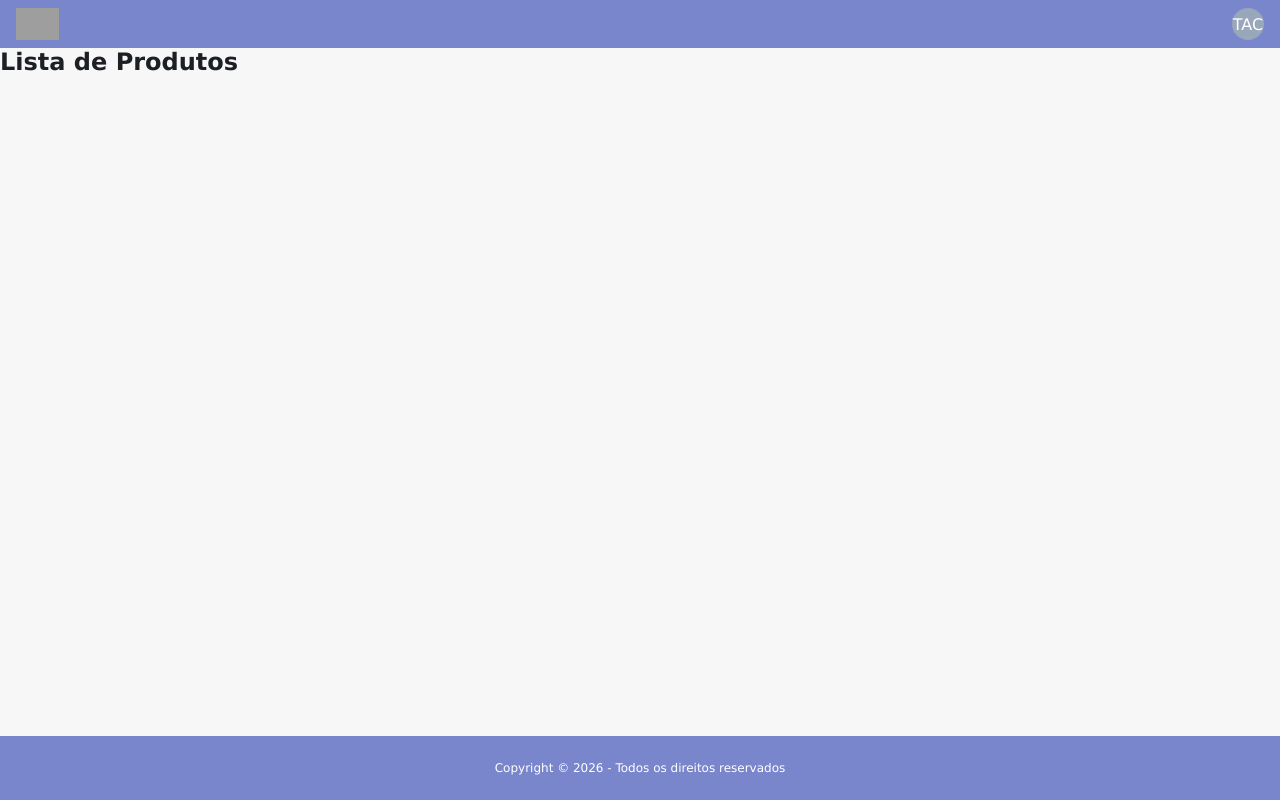
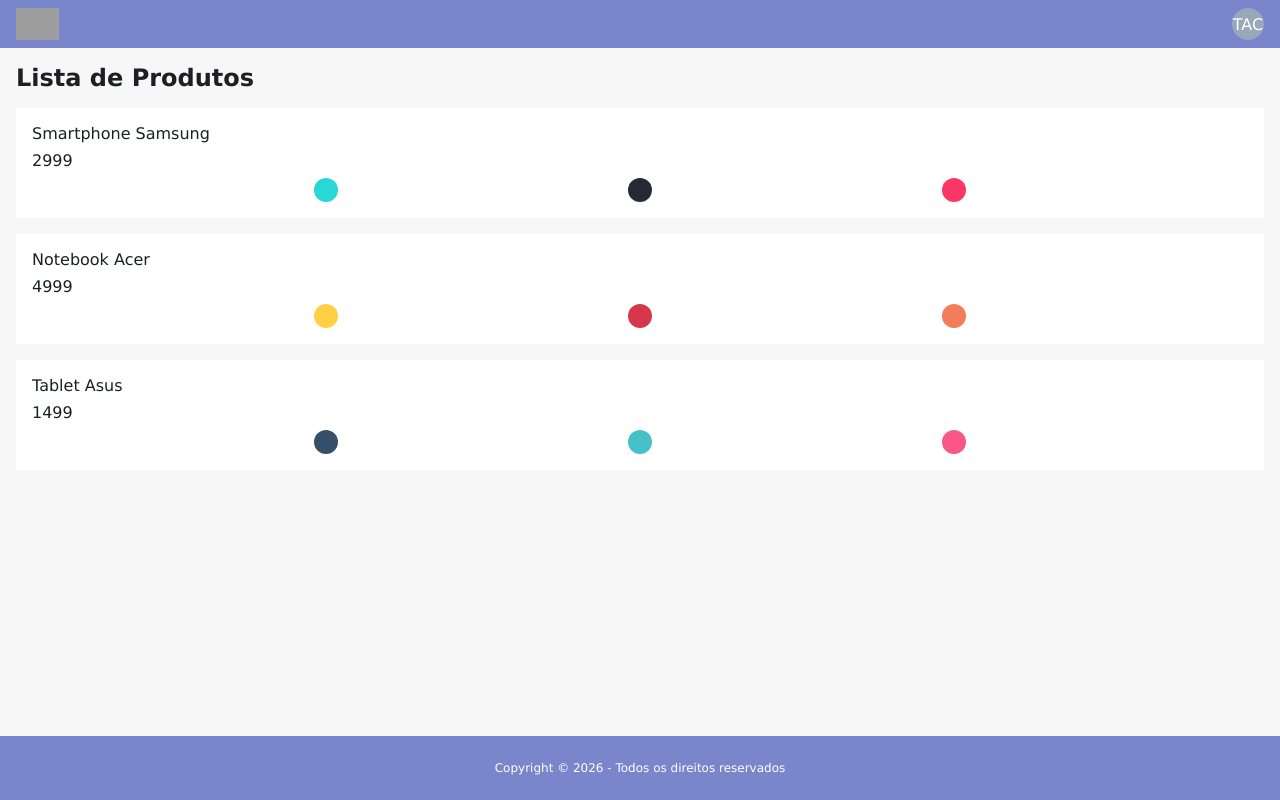
Before and after one commit to Manuhsm/aulas-aplicativo-pwa, a React (Vite) app: page /lista-produtos in a window 1280 px wide. Built offline with nearby package versions, Linux system fonts and the light colour scheme; grey boxes are pictures that could not be loaded.

Commit message:
Salvando

```diff
--- /dev/null
+++ b/src/paginas/ListaProdutos/ItemProduto.css
@@ -0,0 +1,18 @@
+.item-produtos__root {
+  background-color: #fff;
+  padding: 16px;
+  display: flex;
+  flex-direction: column;
+  gap: 8px;
+}
+
+.item-produto__cores{
+    display: flex;
+    gap: 8px;
+    justify-content: space-evenly;
+}
+.item-produto__cor{
+    width: 24px;
+    height: 24px;
+    border-radius: 50%;
+}
--- /dev/null
+++ b/src/paginas/ListaProdutos/ItemProduto.jsx
@@ -0,0 +1,23 @@
+import "./ItemProduto.css";
+
+function ItemProduto({produto}) {
+    return (
+        <div className="item-produtos__root">
+            <span>{produto.nome}</span>
+            <span>{produto.preco}</span>
+
+        <div className="item-produto__cores">
+            {produto.cores.map((aquarela, contagem) => {
+                return (
+                <div
+                 key={contagem}
+                 className="item-produto__cor"
+                 style={{background: aquarela}}></div>
+                );
+            })}
+        </div>
+        </div>
+        );
+}
+
+export default ItemProduto;
--- a/src/paginas/ListaProdutos/ListaProdutos.css
+++ b/src/paginas/ListaProdutos/ListaProdutos.css
@@ -0,0 +1,7 @@
+.lista-produtos__item {
+  background-color: #fff;
+  padding: 16px;
+  display: flex;
+  flex-direction: column;
+  gap: 8px;
+}
--- a/src/paginas/ListaProdutos/ListaProdutos.jsx
+++ b/src/paginas/ListaProdutos/ListaProdutos.jsx
@@ -1,4 +1,6 @@
 import "./ListaProdutos.css";
+import Principal from "../../componentes/Principal/Principal";
+import ItemProduto from "./ItemProduto";
 
 function ListaProdutos() {
   const produtos = [
@@ -19,7 +21,15 @@
  },
 ];
 
-  return <h2>Lista de Produtos</h2>
- }
+ return (
+    <Principal>
+      <h2>Lista de Produtos</h2>
+
+      {produtos.map((itemProduto, index) => {
+        return <ItemProduto key={index} produto={itemProduto} />;
+      })}
+    </Principal>
+  );
+}
 
 export default ListaProdutos;
```
